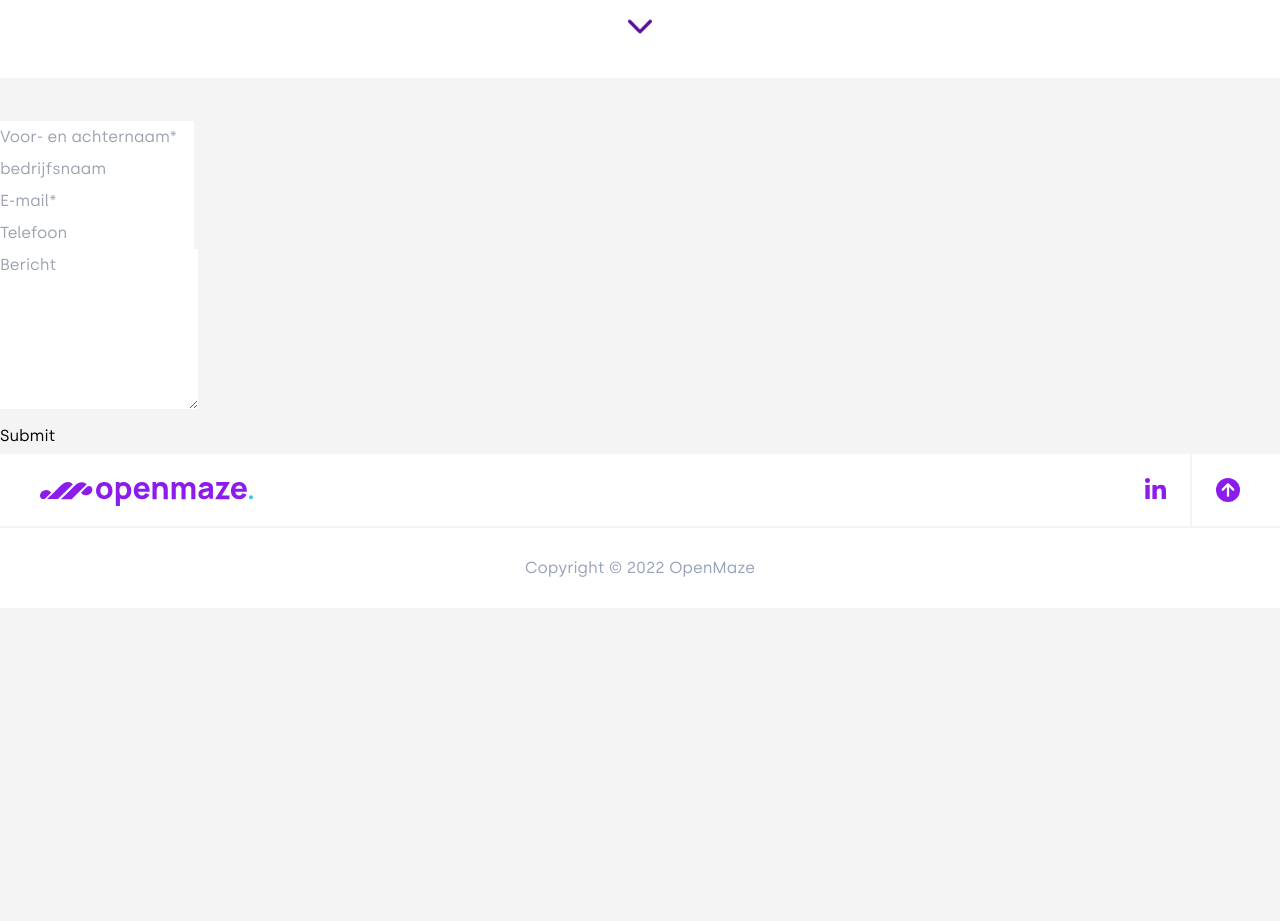
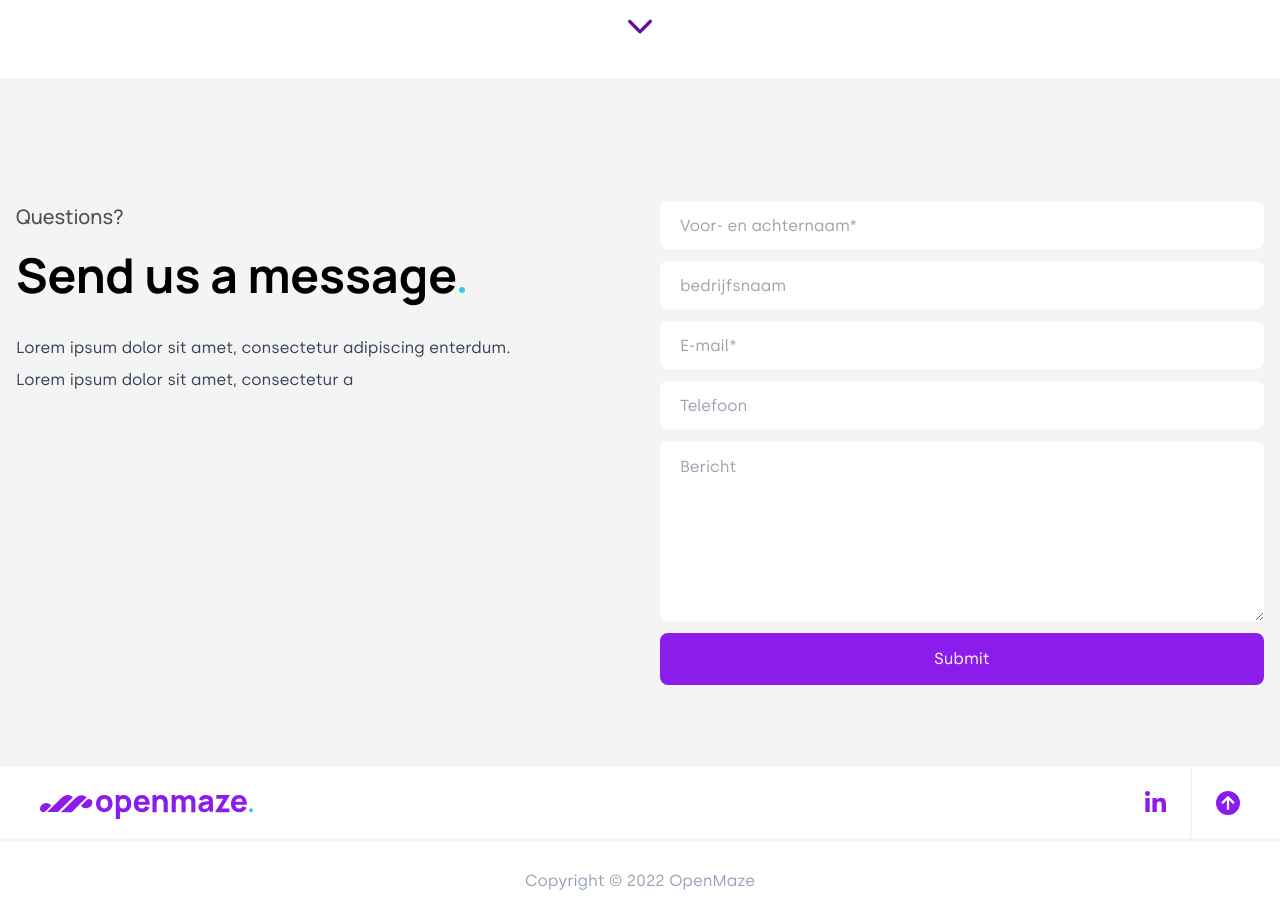
Before and after one commit to Open-Maze/website, a React (Vite) app: page /contact in a window 1280 px wide. Shown: the part 652-1573 px from the top of the page. Before the commit the page ends 1260 px from the top, so only its background shows below. Built offline with nearby package versions, Linux system fonts and the light colour scheme.

Commit message:
Create contact form structure and styling

```diff
--- a/src/components/ContactForm/ContactForm.jsx
+++ b/src/components/ContactForm/ContactForm.jsx
@@ -12,21 +12,15 @@ const initialState = {
 };
 
 const ContactForm = () => {
-  const [data, setData] = useState({
-    fullName: '',
-    companyName: '',
-    email: '',
-    phone: '',
-    message: '',
-  });
+  const [{ fullName, companyName, email, phone, message }, setData] = useState(initialState);
 
   function sendMessage() {
-    const API_PATH = 'http://127.0.0.1:5173/api/contact/index.php';
+    const API_PATH = '/api/contact/index.php';
     axios({
       method: 'POST',
       url: `${API_PATH}`,
       headers: { 'content-type': 'application/json' },
-      data: { data },
+      data: { fullName, companyName, email, phone, message },
     }).then((response) => {
       console.log(response);
       if (response.data.sent) {
@@ -48,24 +42,41 @@ const ContactForm = () => {
 
   const handleSubmit = (e) => {
     e.preventDefault();
-    console.log(data);
     sendMessage();
     clearState();
   };
 
   return (
-    <form id="contact-form" onSubmit={handleSubmit} method="POST">
+    <div className="cms-block flex h-fit items-center">
+      <div className="container grid grid-cols-1 items-start gap-10 lg:grid-cols-12">
+        <div className="col-span-5 lg:col-start-1">
+          <h4 className="pb-2 text-dark" data-aos="fade-up">
+            Questions?
+          </h4>
+          <h2 className="pb-6" data-aos="fade-up" data-aos-delay="100">
+            Send us a message
+          </h2>
+          <p className="pb-10 text-slate-700" data-aos="fade-up" data-aos-delay="200">
+            Lorem ipsum dolor sit amet, consectetur adipiscing enterdum. Lorem ipsum dolor sit amet, consectetur a
+          </p>
+        </div>
+        <form
+          id="contact-form"
+          className="form-group col-span-6 flex flex-col gap-3 lg:col-end-13"
+          onSubmit={handleSubmit}
+          method="POST"
+        >
           {[
-        ['fullName', data.fullName, 'Voor- en achternaam*', 'text'],
-        ['companyName', data.companyName, 'bedrijfsnaam', 'text'],
-        ['email', data.email, 'E-mail*', 'email'],
-        ['phone', data.phone, 'Telefoon', 'phone'],
+            ['fullName', fullName, 'Voor- en achternaam*', 'text'],
+            ['companyName', companyName, 'bedrijfsnaam', 'text'],
+            ['email', email, 'E-mail*', 'email'],
+            ['phone', phone, 'Telefoon', 'phone'],
           ].map(([label, iValue, placeholder, type]) => (
-        <div className="form-group">
+            <div className="form-group flex flex-col">
               <input
+                className="form-control h-12 rounded-lg py-2.5 px-5"
                 placeholder={placeholder}
                 type={type}
-            className="form-control"
                 id={label}
                 value={iValue}
                 name={label}
@@ -73,21 +84,23 @@ const ContactForm = () => {
               />
             </div>
           ))}
-      <div className="form-group">
+          <div className="form-group flex flex-col">
             <textarea
               placeholder="Bericht"
-          className="form-control"
+              className="form-control rounded-lg py-2.5 px-5"
               rows="5"
               id="bericht"
-          value={data.message}
+              value={message}
               name="message"
               onChange={onChange}
             />
           </div>
-      <button type="submit" className="btn btn-primary">
+          <button type="submit" className="btn button button--violet">
             Submit
           </button>
         </form>
+      </div>
+    </div>
   );
 };
 
```
Also changed, not shown: 1 other file (tests, documents, lock files or other folders). Lines whose indentation alone changed are shown as unchanged.
